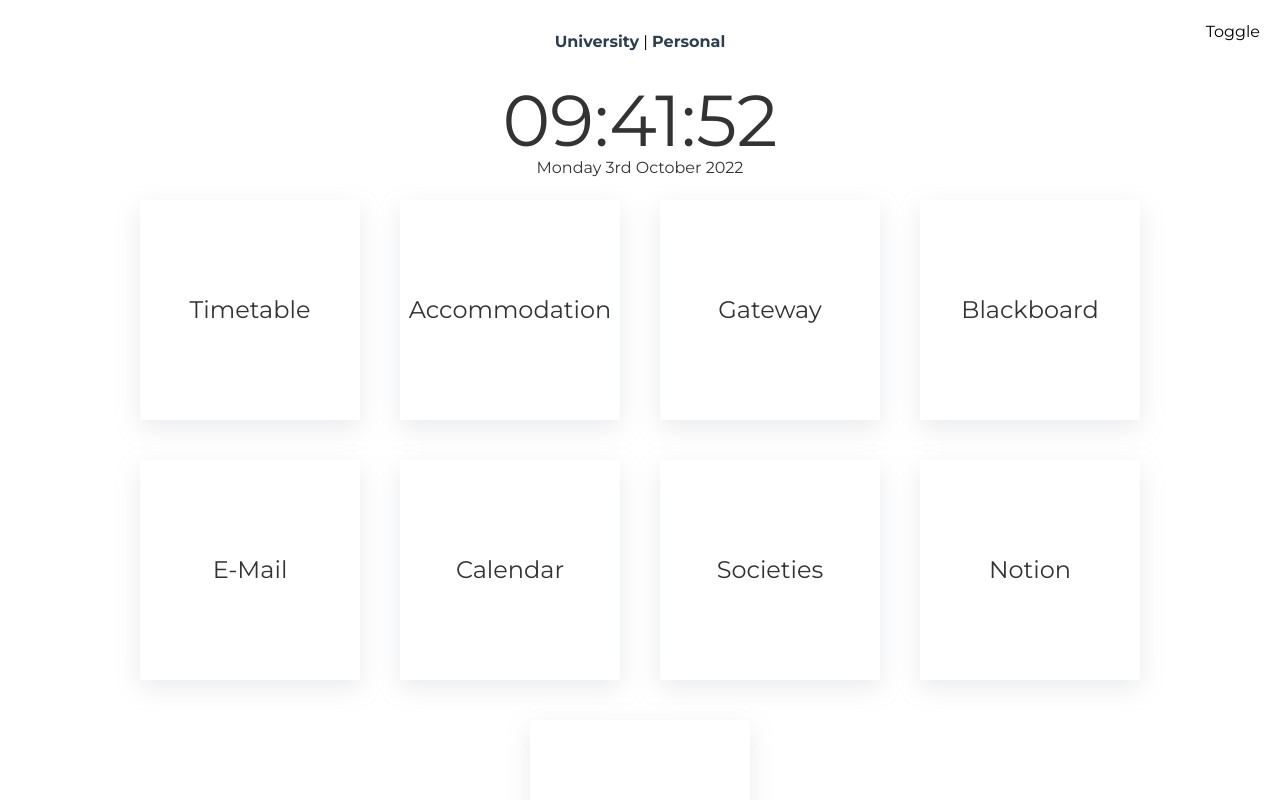
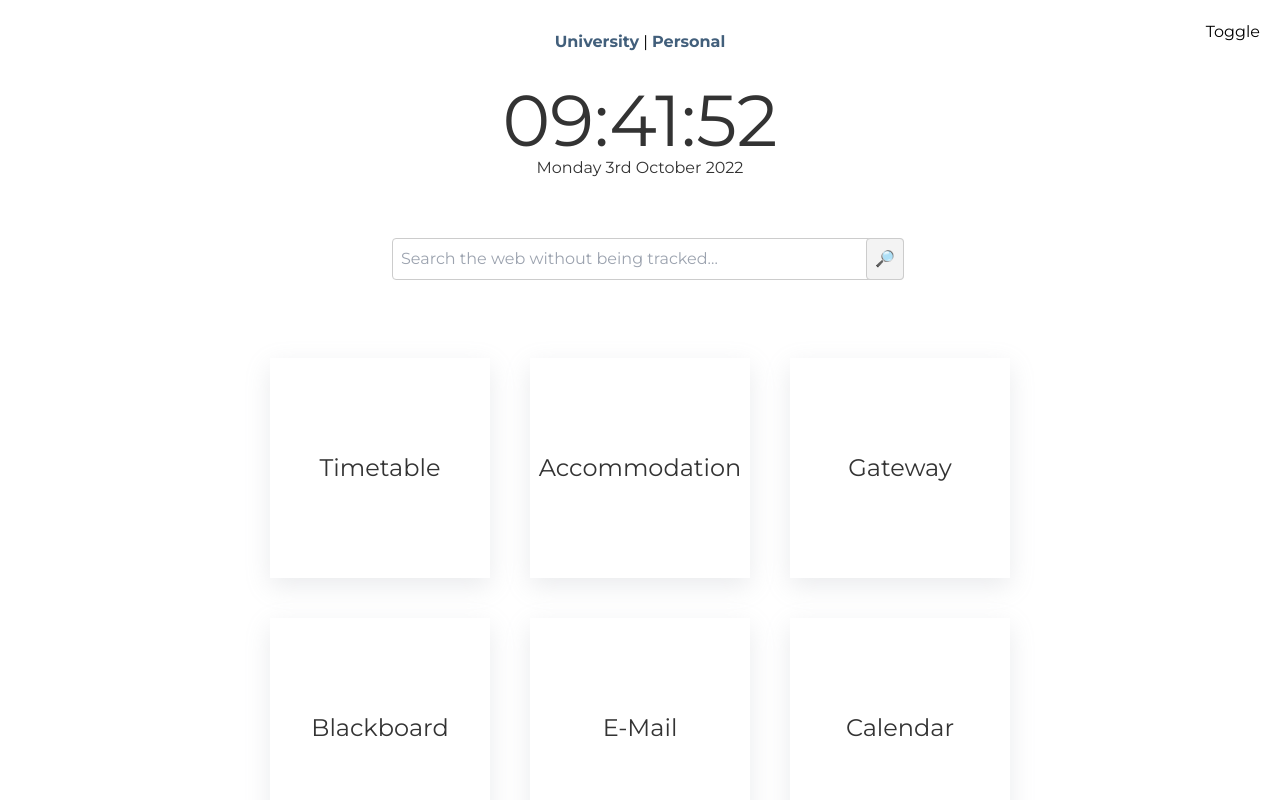
Before and after one commit to MeRichard123/mintabs, a Vue app: page /#/student in a window 1280 px wide. Shown: the top 800 px of the page. Built offline with nearby package versions, Linux system fonts and the light colour scheme.

Commit message:
Add search and links

```diff
--- a/package.json
+++ b/package.json
@@ -22,8 +22,8 @@
     "@vue/cli-plugin-babel": "~5.0.0",
     "@vue/cli-plugin-eslint": "~5.0.0",
     "@vue/cli-plugin-router": "~5.0.0",
-    "@vue/cli-service": "~5.0.0",
-    "@vue/eslint-config-airbnb": "^6.0.0",
+    "@vue/cli-service": "^5.0.8",
+    "@vue/eslint-config-airbnb": "^8.0.0",
     "eslint": "^7.32.0",
     "eslint-plugin-import": "^2.25.3",
     "eslint-plugin-vue": "^8.0.3",
--- a/src/App.vue
+++ b/src/App.vue
@@ -5,14 +5,16 @@
       <router-link to="/personal">Personal</router-link>
     </nav>
     <Clock />
-    <DarkToggle/>
-    <router-view/>
+    <DarkToggle />
+    <SearchBar />
+    <router-view />
   </section>
 </template>
 
 <script>
 import Clock from './components/Clock.vue';
 import DarkToggle from './components/DarkToggle.vue';
+import SearchBar from './components/SearchBar.vue';
 
 export default {
   // watch routes and edit the title accordingly without helmet.
@@ -20,6 +22,7 @@ export default {
   components: {
     Clock,
     DarkToggle,
+    SearchBar,
   },
   watch: {
     $route(to) {
@@ -51,6 +54,12 @@ export default {
   .flexBasic{
     @apply flex items-center justify-center
   }
+  .card-dark {
+      width: 220px;
+      height: 220px;
+      box-shadow: none;
+      background-color: #1c1b1b;
+    }
 }
 
 nav {
@@ -59,10 +68,16 @@ nav {
 
 nav a {
   font-weight: bold;
-  color: #2c3e50;
+  color: #425f7b;
 }
 
 nav a.router-link-exact-active {
   color: #42b983;
 }
+
+.flex-width {
+  margin: 0 auto;
+  width: 100%;
+  max-width: 70vw;
+}
 </style>
--- a/src/components/DarkToggle.vue
+++ b/src/components/DarkToggle.vue
@@ -1,5 +1,5 @@
 <template>
-  <button @click="toggleDarkMode" class="dark-mode">Toggle</button>
+  <button type="button" @click="toggleDarkMode" class="dark-mode dark:text-white">Toggle</button>
 </template>
 
 <script>
--- /dev/null
+++ b/src/components/SearchBar.vue
@@ -0,0 +1,69 @@
+<template>
+  <form class="form" @submit.prevent="search">
+    <label for="Search" hidden>Search</label>
+    <input
+      type="text"
+      v-model="searchQuery"
+      id="Search"
+      placeholder="Search the web without being tracked..."
+    />
+    <button type="submit">🔎</button>
+  </form>
+</template>
+
+<script>
+export default {
+  data() {
+    return {
+      searchQuery: '',
+    };
+  },
+  methods: {
+    search() {
+      // Perform search logic here
+      const urlEncodedSearchQuery = encodeURIComponent(this.searchQuery);
+      window.open(`https://duckduckgo.com/?q=${urlEncodedSearchQuery}`);
+    },
+  },
+};
+</script>
+
+<style scoped>
+/* Add component-specific styles here */
+.form {
+  width: 100%;
+  max-width: 40vw;
+  position: relative;
+  margin: 50px auto;
+}
+
+input {
+  padding: 0.5rem;
+  margin: 0.5rem;
+  border: 1px solid #ccc;
+  border-radius: 4px;
+  width: 100%;
+}
+
+button {
+  padding: 0.5rem;
+  margin: 0.5rem;
+  margin-right: -0.5rem;
+  border: 1px solid #ccc;
+  border-radius: 4px;
+  background-color: #f3f3f3;
+  cursor: pointer;
+  position: absolute;
+  right: 0;
+  top: 0;
+}
+
+input:focus + button {
+  padding: calc(0.5rem - 1px) 0.5rem calc(0.5rem - 1px) 0.5rem;
+  border: 2px solid black;
+}
+
+button:hover {
+  background-color: #697ce988;
+}
+</style>
--- a/src/views/PersonalView.vue
+++ b/src/views/PersonalView.vue
@@ -2,14 +2,13 @@
   <section class="flexBasic flex-wrap">
     <a v-for="link in links" :key="link.name" :href="link.link">
       <div class="p-8 text-2xl m-5 card text-center themeText flexBasic">
-                <h3>{{link.name}}</h3>
+        <h3>{{ link.name }}</h3>
       </div>
     </a>
   </section>
 </template>
 
 <script>
-
 export default {
   name: 'PersonalView',
   data() {
@@ -18,20 +17,19 @@ export default {
         { name: 'Netflix', link: 'https://www.netflix.com/browse' },
         { name: 'Youtube', link: 'https://www.youtube.com/' },
         { name: 'Discord', link: 'https://discord.com/' },
+        { name: 'Github', link: 'https://github.com' },
       ],
     };
   },
-
 };
 </script>
 <style>
-    .card{
+.card {
   width: 220px;
   height: 220px;
   box-shadow: rgba(149, 157, 165, 0.2) 0px 8px 24px;
 }
-    .card:hover{
+.card:hover {
   box-shadow: rgba(100, 100, 111, 0.2) 0px 7px 29px 0px;
 }
-
 </style>
--- a/src/views/UniversityView.vue
+++ b/src/views/UniversityView.vue
@@ -1,43 +1,51 @@
 <template>
-    <section class="flexBasic flex-wrap">
+  <section class="flexBasic flex-wrap flex-width">
     <a v-for="link in links" :key="link.name" :href="link.link">
-            <div class="p-8 text-2xl m-5 card text-center themeText flexBasic">
-                <h3>{{link.name}}</h3>
+      <div
+        class="p-8 text-2xl m-5 card dark:card-dark text-center themeText flexBasic"
+      >
+        <h3>{{ link.name }}</h3>
       </div>
     </a>
   </section>
 </template>
 
 <script>
-
 export default {
   name: 'UniversityView',
   data() {
     return {
       links: [
         { name: 'Timetable', link: 'https://timetable.lincoln.ac.uk' },
-        { name: 'Accommodation', link: 'https://accommodationbooking.lincoln.ac.uk/Student_Portal/Account/Login?ReturnUrl=%2fStudent_Portal%2fHome%2fHome' },
+        {
+          name: 'Accommodation',
+          link: 'https://accommodationbooking.lincoln.ac.uk/Student_Portal/Account/Login?ReturnUrl=%2fStudent_Portal%2fHome%2fHome',
+        },
         { name: 'Gateway', link: 'https://gateway.lincoln.ac.uk/' },
         { name: 'Blackboard', link: 'https://blackboard.lincoln.ac.uk' },
         { name: 'E-Mail', link: 'https://outlook.office.com/mail/' },
         { name: 'Calendar', link: 'https://calendar.google.com/calendar/' },
-        { name: 'Societies', link: 'https://lincolnsu.com/activities/sports-and-societies' },
         { name: 'Notion', link: 'https://www.notion.so/' },
-        { name: 'OneDrive', link: 'https://onedrive.live.com/about/en-gb/signin/' },
+        {
+          name: 'OneDrive',
+          link: 'https://onedrive.live.com/about/en-gb/signin/',
+        },
+        {
+          name: 'OneUni',
+          link: 'https://uol.t1cloud.com/T1Default/CiAnywhere/Web/UOL/Workplace',
+        },
       ],
     };
   },
-
 };
 </script>
 <style>
-    .card{
+.card {
   width: 220px;
   height: 220px;
   box-shadow: rgba(149, 157, 165, 0.2) 0px 8px 24px;
 }
-    .card:hover{
+.card:hover {
   box-shadow: rgba(100, 100, 111, 0.2) 0px 7px 29px 0px;
 }
-
 </style>
```
Also changed, not shown: 8 other files (tests, documents, lock files or other folders). Lines whose indentation alone changed are shown as unchanged.
